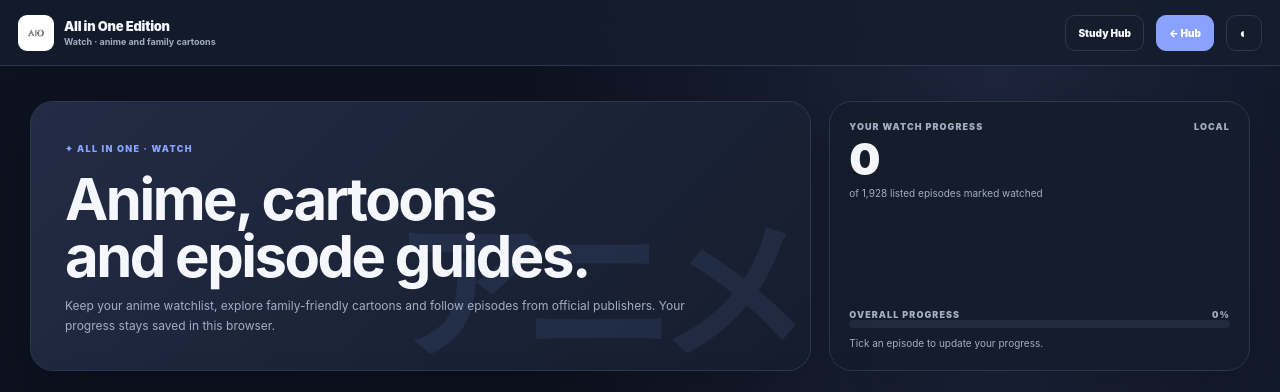
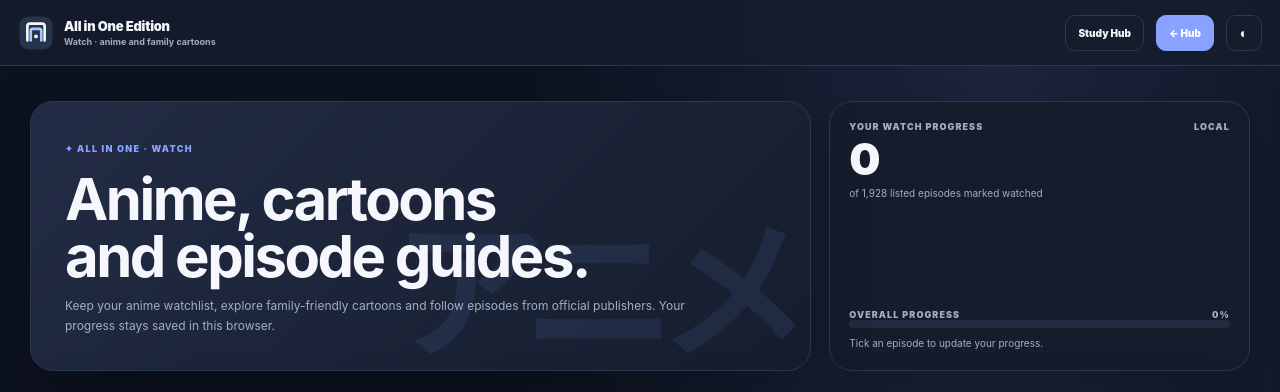
Before and after one commit to schoolinoneedition/allinoneedition, a plain HTML site: page anime.html in a window 1280 px wide. Shown: the top 392 px of the page. Drawn offline with nearby package versions, Linux system fonts and the light colour scheme; no server answers.

Commit message:
design(brand): use the new site mark consistently

```diff
--- a/anime.html
+++ b/anime.html
@@ -144,7 +144,7 @@ main{width:min(1260px,100%);margin:0 auto;padding:30px 20px 58px}
 </head>
 <body>
 <header class="topbar">
- <a class="brand" href="./index.html"><img class="mark" src="/favicon.png" alt="" width="38" height="38"><span>All in One Edition<small>Watch · anime and family cartoons</small></span></a>
+ <a class="brand" href="./index.html"><img class="mark" src="/brand-mark.svg" alt="" width="38" height="38"><span>All in One Edition<small>Watch · anime and family cartoons</small></span></a>
  <span class="spacer"></span>
  <a class="toplink" href="./study.html">Study Hub</a>
  <a class="toplink primary" href="./index.html">← Hub</a>
```
